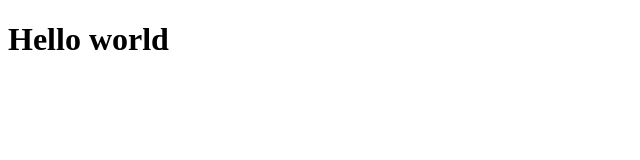
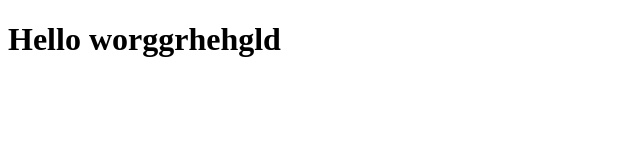
Before and after one commit to 0vok/hrenb, a plain HTML site: page index.html in a window 1280 px wide. Shown: the whole page, without its empty margins (0-640 px from the left). Drawn offline with Linux system fonts and the light colour scheme.

Commit message:
add hgthgjhg

```diff
--- a/index.html
+++ b/index.html
@@ -9,7 +9,7 @@
 <body>
 
 
-    <h1>Hello world</h1>
+    <h1>Hello worggrhehgld</h1>
 
 
 
```
